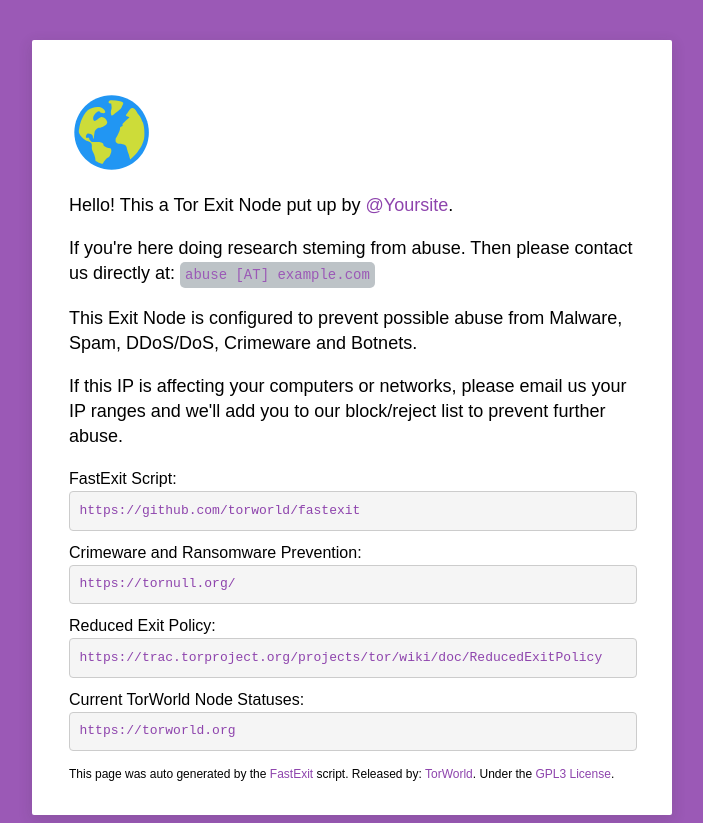
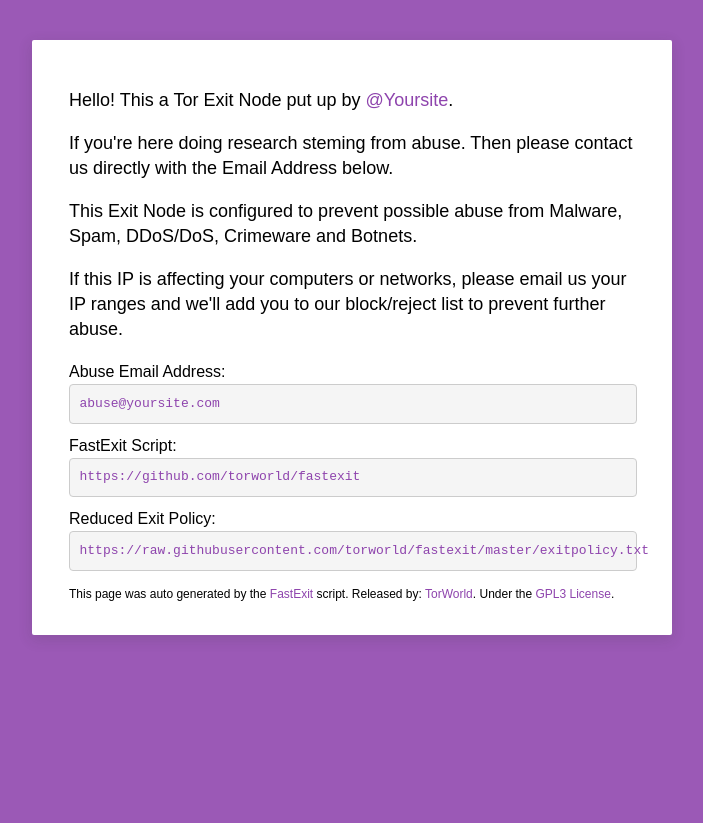
Before and after one commit to pilsbirne/fastrelay-website-template, a plain HTML site: page index.html in a window 1280 px wide. Shown: the whole page, without its empty margins (288-991 px from the left). After the commit the page ends 800 px from the top, so only its background shows below. Drawn offline with Linux system fonts and the light colour scheme.

Commit message:
Update
Fixed Resolution issue.
Fixed the Typography of the template.

```diff
--- a/index.html
+++ b/index.html
@@ -1,32 +1,22 @@
 <!-- HTML START -->
 <!DOCTYPE html>
-<!--
-  _______      __          __        _     _
- |__   __|     \ \        / /       | |   | |
-    | | ___  _ _\ \  /\  / /__  _ __| | __| |
-    | |/ _ \| '__\ \/  \/ / _ \| '__| |/ _` |
-    | | (_) | |   \  /\  / (_) | |  | | (_| |
-    |_|\___/|_|    \/  \/ \___/|_|  |_|\__,_|
-
--->
 
 <html lang="en">
   <head>
 
-	<!-- Meta Tags -->
+    <!-- META TAGS -->
     <meta http-equiv="X-UA-Compatible" content="IE=edge">
     <meta name="viewport" content="width=device-width, initial-scale=1">
     <meta name="description" content="This is a Tor Exit Node!">
-	<meta name="keywords" content="Tor Exit Node, The Tor Project, Tor, TorWorld, Tor Relay, Tor Exit">
+    <meta name="keywords" content="Tor Exit Node, The Tor Project, Tor, TorWorld, Tor Relay, Tor Exit, Tor Exit Node, Onion">
     <meta name="robots" content="index, follow">
 
-	<!-- Schema Meta -->
-	<script type='application/ld+json'>
-	{
+    <!-- SCHEMA META -->
+    <script type="application/ld+json">{
       "@context": "http://www.schema.org",
       "@type": "Organization",
       "name": "TorWorld",
-  		"url": "http://TorWorld.org",
+      "url": "http://torworld.org",
       "sameAs": [
         "https://github.com/torworld",
         "https://twitter.com/TorWorldTweets"
@@ -34,14 +24,14 @@
     }
     </script>
 
-	<!-- Favicon -->
-	<link rel="icon" href="onion.png">
+    <!-- FAVICON -->
+    <link rel="icon" herf="onion.png">
 
-	<!-- Page Title -->
+    <!-- TITLE -->
     <title>Tor Exit Node</title>
 
     <!-- CSS -->
-	<link href="css/style.css" rel="stylesheet">
+    <link rel="stylesheet" href="css/style.css">
 
     <!-- HTML5 shim and Respond.js for IE8 support of HTML5 elements and media queries -->
 		<!--[if lt IE 9]>
@@ -50,50 +40,17 @@
 		<![endif]-->
   </head>
   <body>
+    <div class="main">
 
-    <div class="main">
-	<svg class="logo" version="1.1" xmlns="http://www.w3.org/2000/svg" xmlns:xlink="http://www.w3.org/1999/xlink" x="0px" y="0px" viewBox="0 0 48 48" enable-background="new 0 0 48 48" xml:space="preserve">
-	<path fill="#2196F3" d="M45,24c0,11.691-9.525,21-21,21C12.526,45,3,35.691,3,24S12.309,3,24,3C35.691,3,45,12.309,45,24"></path>
-	<g>
-	<path fill="#CDDC39" d="M23.79,33.66c0-0.42-0.21-0.63-0.63-0.84c-1.26-0.42-2.52-0.42-3.57-1.471c-0.21-0.42-0.21-0.84-0.42-1.26
-		c-0.42-0.42-1.47-0.63-2.1-0.84h-2.73h-1.47c-0.63-0.21-1.05-1.05-1.47-1.68c0-0.21,0-0.631-0.42-0.631
-		c-0.42-0.209-0.84,0.211-1.26,0c-0.21-0.209-0.21-0.42-0.21-0.629c0-0.631,0.42-1.261,0.84-1.681c0.63-0.42,1.26,0.21,1.89,0.21
-		c0.21,0,0.21,0,0.42,0.21c0.63,0.21,0.84,1.05,0.84,1.681v0.42c0,0.21,0.21,0.21,0.42,0.21c0.21-1.05,0.21-2.101,0.42-3.15
-		c0-1.26,1.26-2.521,2.31-2.94c0.42-0.209,0.63,0.211,1.05,0c1.26-0.42,4.41-1.68,3.78-3.359c-0.42-1.471-1.68-2.939-3.36-2.73
-		c-0.42,0.211-0.63,0.42-1.05,0.631c-0.63,0.42-1.89,1.68-2.52,1.68c-1.05-0.21-1.05-1.68-0.84-2.311
-		c0.21-0.84,2.1-3.569,3.36-3.149c0.21,0.21,0.63,0.63,0.84,0.84c0.42,0.21,1.05,0.21,1.68,0.21c0.21,0,0.42,0,0.63-0.21
-		c0.21-0.21,0.21-0.21,0.21-0.42c0-0.63-0.63-1.261-1.05-1.681s-1.05-0.84-1.68-1.049c-2.1-0.631-5.46,0.209-7.14,1.68
-		c-1.68,1.47-2.94,3.99-3.78,6.09c-0.42,1.26-0.84,2.939-1.05,4.41c-0.21,1.05-0.42,1.89,0.21,2.939c0.63,1.26,1.89,2.521,3.15,3.36
-		c0.84,0.63,2.52,0.63,3.36,1.68c0.63,0.841,0.42,1.89,0.42,2.94c0,1.26,0.84,2.31,1.26,3.359c0.21,0.631,0.42,1.471,0.63,2.101
-		c0,0.21,0.21,1.47,0.21,1.68c1.26,0.63,2.31,1.261,3.78,1.681c0.21,0,1.05-1.261,1.05-1.471c0.63-0.63,1.05-1.47,1.68-1.89
-		c0.42-0.21,0.84-0.42,1.26-0.841c0.42-0.42,0.63-1.26,0.84-1.89C23.79,35.13,24,34.29,23.79,33.66"></path>
-	<path fill="#CDDC39" d="M24.21,14.34c0.21,0,0.42-0.21,0.84-0.42c0.63-0.42,1.261-1.05,1.89-1.47c0.631-0.42,1.261-1.05,1.681-1.47
-		c0.63-0.42,1.05-1.26,1.26-1.891c0.21-0.42,0.841-1.26,0.63-1.89c-0.21-0.42-1.26-0.63-1.68-0.84C27.15,5.939,25.68,5.73,24,5.73
-		c-0.63,0-1.47,0.209-1.68,0.84c-0.21,1.05,0.63,0.84,1.47,1.05c0,0,0.21,1.68,0.21,1.89c0.21,1.051-0.42,1.68-0.42,2.73
-		c0,0.63,0,1.68,0.42,2.1H24.21z"></path>
-	<path fill="#CDDC39" d="M41.85,29.04c0.211-0.42,0.211-1.05,0.42-1.47c0.211-1.051,0.211-2.1,0.211-3.15
-		c0-2.1-0.211-4.199-0.84-6.09c-0.42-0.63-0.631-1.26-0.841-1.891c-0.42-1.049-1.05-2.1-1.89-2.939c-0.84-1.05-1.891-3.99-3.78-3.15
-		c-0.63,0.211-1.05,1.051-1.47,1.471c-0.42,0.63-0.84,1.26-1.26,1.89c-0.211,0.21-0.42,0.63-0.211,0.84c0,0.21,0.211,0.21,0.42,0.21
-		c0.42,0.211,0.631,0.211,1.051,0.42c0.21,0,0.42,0.211,0.21,0.42c0,0,0,0.211-0.21,0.211c-1.051,1.05-2.1,1.89-3.15,2.939
-		c-0.21,0.21-0.42,0.63-0.42,0.84s0.21,0.21,0.21,0.42c0,0.211-0.21,0.211-0.42,0.42c-0.42,0.211-0.84,0.42-1.05,0.631
-		c-0.21,0.42,0,1.05-0.21,1.47c-0.21,1.05-0.841,1.89-1.261,2.94c-0.42,0.629-0.629,1.26-1.049,1.89c0,0.84-0.211,1.47,0.209,2.1
-		c1.051,1.47,2.94,0.63,4.41,1.261c0.42,0.209,0.84,0.209,1.051,0.629c0.629,0.631,0.629,1.681,0.84,2.311
-		c0.209,0.84,0.42,1.68,0.84,2.52c0.21,1.051,0.63,2.101,0.84,2.94c1.891-1.47,3.57-3.149,4.83-5.25
-		C40.59,32.4,41.221,30.721,41.85,29.04"></path>
-	</g>
-	</svg>
       <p>Hello! This a Tor Exit Node put up by <a href="http://example.com" target="_blank">@Yoursite</a>.</p>
-	<p>If you're here doing research steming from abuse.
-	Then please contact us directly at: <code>abuse [AT] example.com</code></p>
+      <p>If you're here doing research steming from abuse. Then please contact us directly with the Email Address below.</p>
       <p>This Exit Node is configured to prevent possible abuse from Malware, Spam, DDoS/DoS, Crimeware and Botnets.</p>
       <p>If this IP is affecting your computers or networks, please email us your IP ranges and we'll add you to our block/reject list to prevent further abuse.</p>
 
-       	 FastExit Script: <pre><a href="https://github.com/torworld/fastexit" target="_blank">https://github.com/torworld/fastexit</a></pre>
-    	 Crimeware and Ransomware Prevention: <pre><a href="https://tornull.org/" target="_blank">https://tornull.org/</a></pre>
-    	 Reduced Exit Policy: <pre><a href="https://trac.torproject.org/projects/tor/wiki/doc/ReducedExitPolicy" target="_blank">https://trac.torproject.org/projects/tor/wiki/doc/ReducedExitPolicy</a></pre>
-    	 Current TorWorld Node Statuses: <pre><a href="https://torworld.org/" target="_blank">https://torworld.org</a></pre>
-	 <small>This page was auto generated by the <a href="https://github.com/torworld" target="_blank">FastExit</a> script. Released by: <a href="https://torworld.org/">TorWorld</a>. Under the <a href="https://www.gnu.org/licenses/gpl-3.0.en.html">GPL3 License</a>.</small>
+        Abuse Email Address: <pre><a target="_blank" href="mailto:abuse@yoursite.com">abuse@yoursite.com</a></pre>
+        FastExit Script: <pre><a target="_blank" href="https://github.com/torworld/fastexit">https://github.com/torworld/fastexit</a></pre>
+        Reduced Exit Policy: <pre><a target="_blank" href="https://raw.githubusercontent.com/torworld/fastexit/master/exitpolicy.txt">https://raw.githubusercontent.com/torworld/fastexit/master/exitpolicy.txt</a></pre>
+        <small>This page was auto generated by the <a target="_blank" href="https://github.com/torworld">FastExit</a> script. Released by: <a href="https://torworld.org">TorWorld</a>. Under the <a target="_blank" href="https://www.ggnu.org/licenses/gpl-3.0.en.html">GPL3 License</a>.</small>
     </div>
-
   </body>
 </html>
```
Lines whose indentation alone changed are shown as unchanged.
